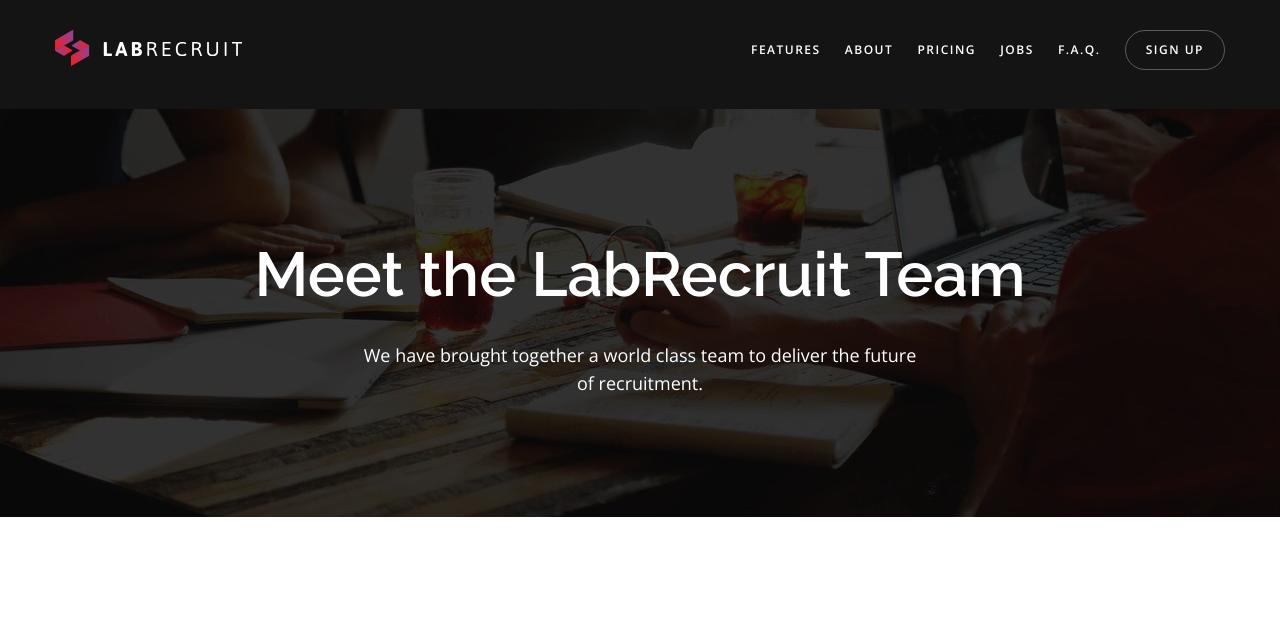
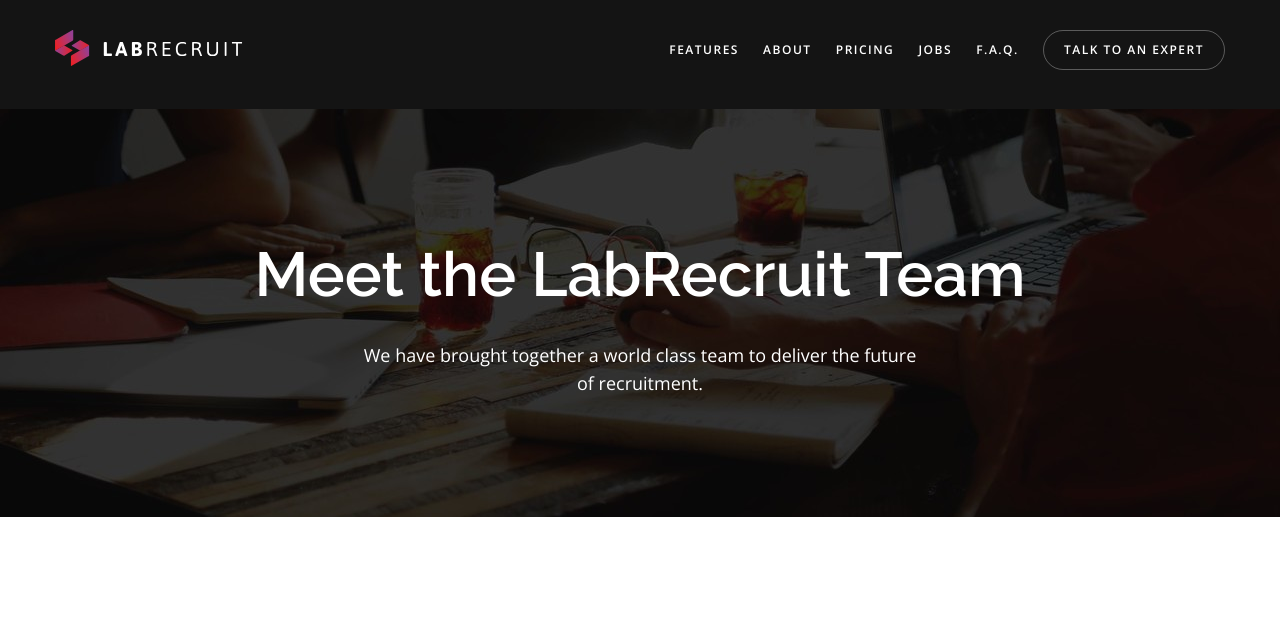
Before and after one commit to LabRecruit/labrecruit.github.io, a website: page recruitment-about.html in a window 1280 px wide. Shown: the top 635 px of the page. Drawn offline with nearby package versions, Linux system fonts and the light colour scheme.

Commit message:
CTA update

```diff
--- a/recruitment-about.html
+++ b/recruitment-about.html
@@ -38,7 +38,7 @@
           <a href="./recruitment-pricing.html" class="link white semibold font12 line_height40 uppercase spacing15 sides10">Pricing</a>
           <a href="https://jobs.labrecruit.com/" class="link white semibold font12 line_height40 uppercase spacing15 sides10">Jobs</a>
           <a href="./recruitment-faq.html" class="link white semibold font12 line_height40 uppercase spacing15 sides10">F.A.Q.</a>
-          <a href="./recruitment-signup.html" class="btn transparent_white size40 uppercase border border_white padding_sides20 semibold font12 spacing15 left10">Sign Up</a>
+          <a href="./recruitment-signup.html" class="btn transparent_white size40 uppercase border border_white padding_sides20 semibold font12 spacing15 left10">Talk To An Expert</a>
         </div>
       </div>
     </nav>
```
